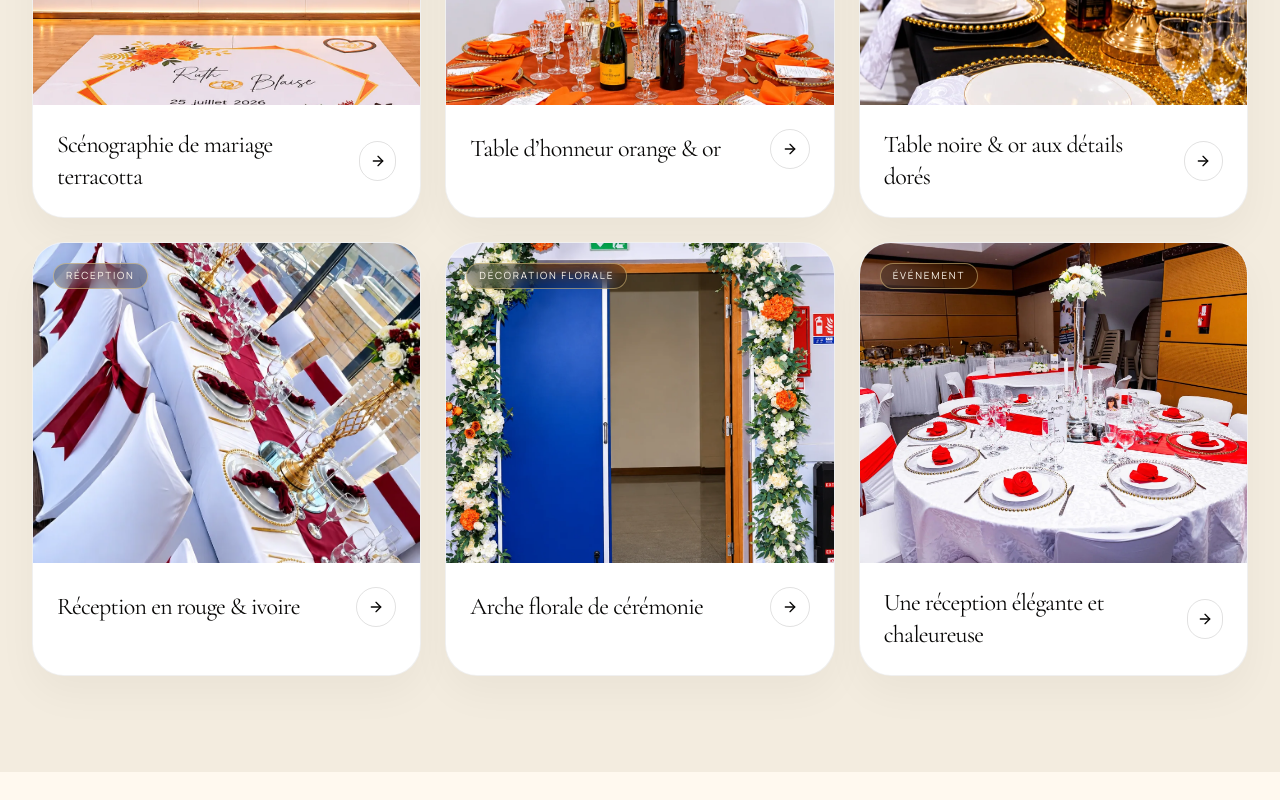
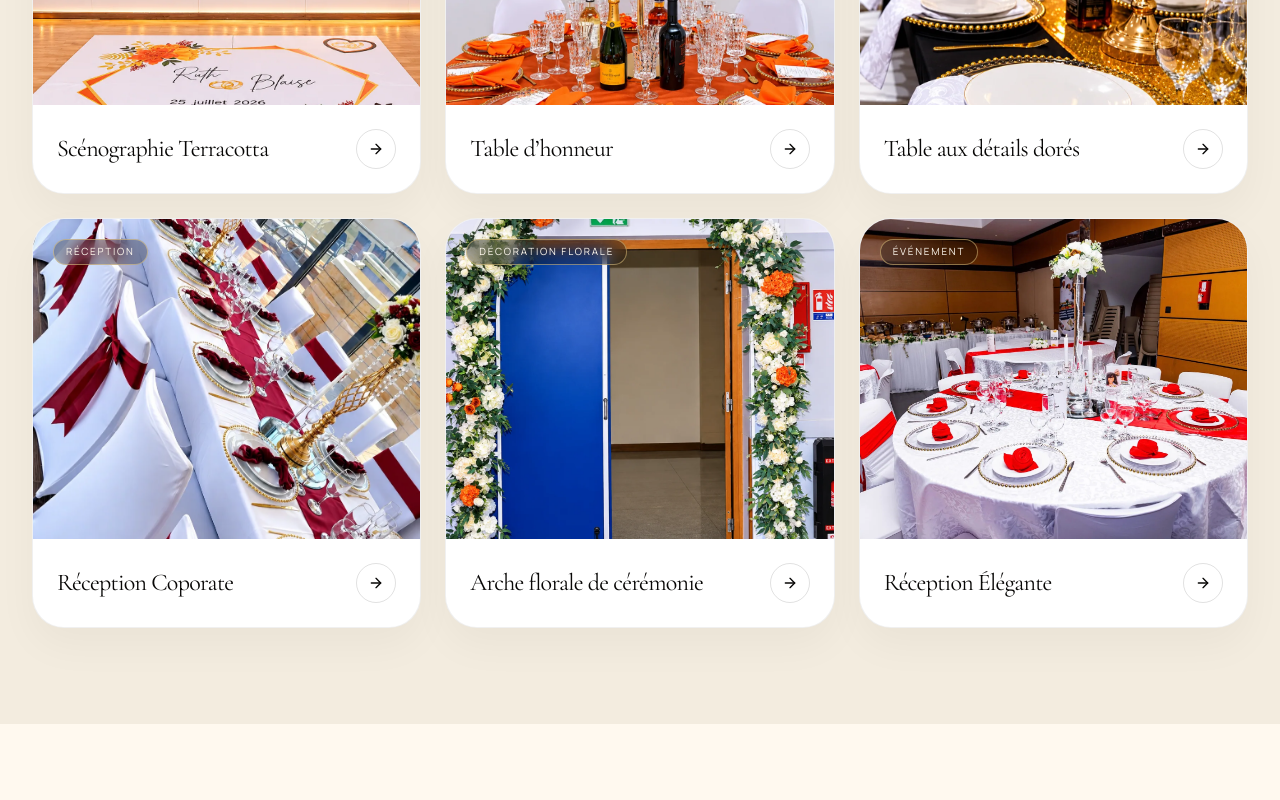
Before and after one commit to SAMMBENDE/passyeventz, a Next.js app: page / in a window 1280 px wide. Shown: the part 2620-3420 px from the top of the page. Built offline with nearby package versions, Linux system fonts and the light colour scheme.

Commit message:
modify gallery image desc

```diff
--- a/src/app/layout.tsx
+++ b/src/app/layout.tsx
@@ -15,10 +15,10 @@ const sansFont = Manrope({
 });
 
 export const metadata: Metadata = {
-  title: "PassyEventz | Événements premium à Paris",
+  title: "PassyEventz | Décoration & Événementiel haut de gamme",
   description:
-    "PassyEventz conçoit des mariages, séminaires et événements privés avec décoration, location de mobilier et scénographie sur mesure en France.",
-};
+    "Basée à Lyon, PassyEventz sublime vos mariages, séminaires et événements privés en France et à l’étranger : décoration, location de mobilier et de vaisselle, scénographie sur mesure.",
+  };
 
 export default function RootLayout({ children }: LayoutProps<"/">) {
   return (
--- a/src/app/page.tsx
+++ b/src/app/page.tsx
@@ -20,25 +20,25 @@ import { SiteHeader } from "@/components/site-header";
 
 const gallery = [
   {
-    title: "Scénographie de mariage terracotta",
+    title: "Scénographie Terracotta",
     category: "Mariage",
     image: "/images/realisations/scene.webp",
     imageAlt: "Table d’honneur et décor de mariage aux drapés terracotta",
   },
   {
-    title: "Table d’honneur orange & or",
+    title: "Table d’honneur ",
     category: "Art de la table",
     image: "/images/realisations/banquet-orange-gold.webp",
     imageAlt: "Table de réception orange avec compositions florales et détails dorés",
   },
   {
-    title: "Table noire & or aux détails dorés",
+    title: "Table aux détails dorés",
     category: "Art de la table",
     image: "/images/realisations/table-noir-or.webp",
     imageAlt: "Table de réception noire et or avec compositions florales et verrerie",
   },
   {
-    title: "Réception en rouge & ivoire",
+    title: "Réception Coporate",
     category: "Réception",
     image: "/images/realisations/table-rouge-ivoire.webp",
     imageAlt: "Tables de réception ivoire décorées de rubans rouge profond",
@@ -50,7 +50,7 @@ const gallery = [
     imageAlt: "Arche de cérémonie ornée de fleurs blanches et de roses orange",
   },
   {
-    title: "Une réception élégante et chaleureuse",
+    title: "Réception Élégante",
     category: "Événement",
     image: "/images/realisations/reception.webp",
     imageAlt: "Salle de réception avec tables blanches, accents rouges et centres de table dorés",
@@ -74,13 +74,13 @@ const testimonials = [
   {
     quote:
       "L’équipe a su écouter nos envies et proposer une ambiance premium sans jamais perdre la cohérence du projet. Une vraie signature.",
-    author: "Sophie L.",
+    author: "Bonny M.",
     context: "Cérémonie d’entreprise",
   },
   {
     quote:
       "Le service de location était impeccable, les finitions parfaites et le conseil très précieux pour organiser un événement serein.",
-    author: "Élodie M.",
+    author: "Ana Rodriguez",
     context: "Anniversaire privé",
   },
 ];
```
